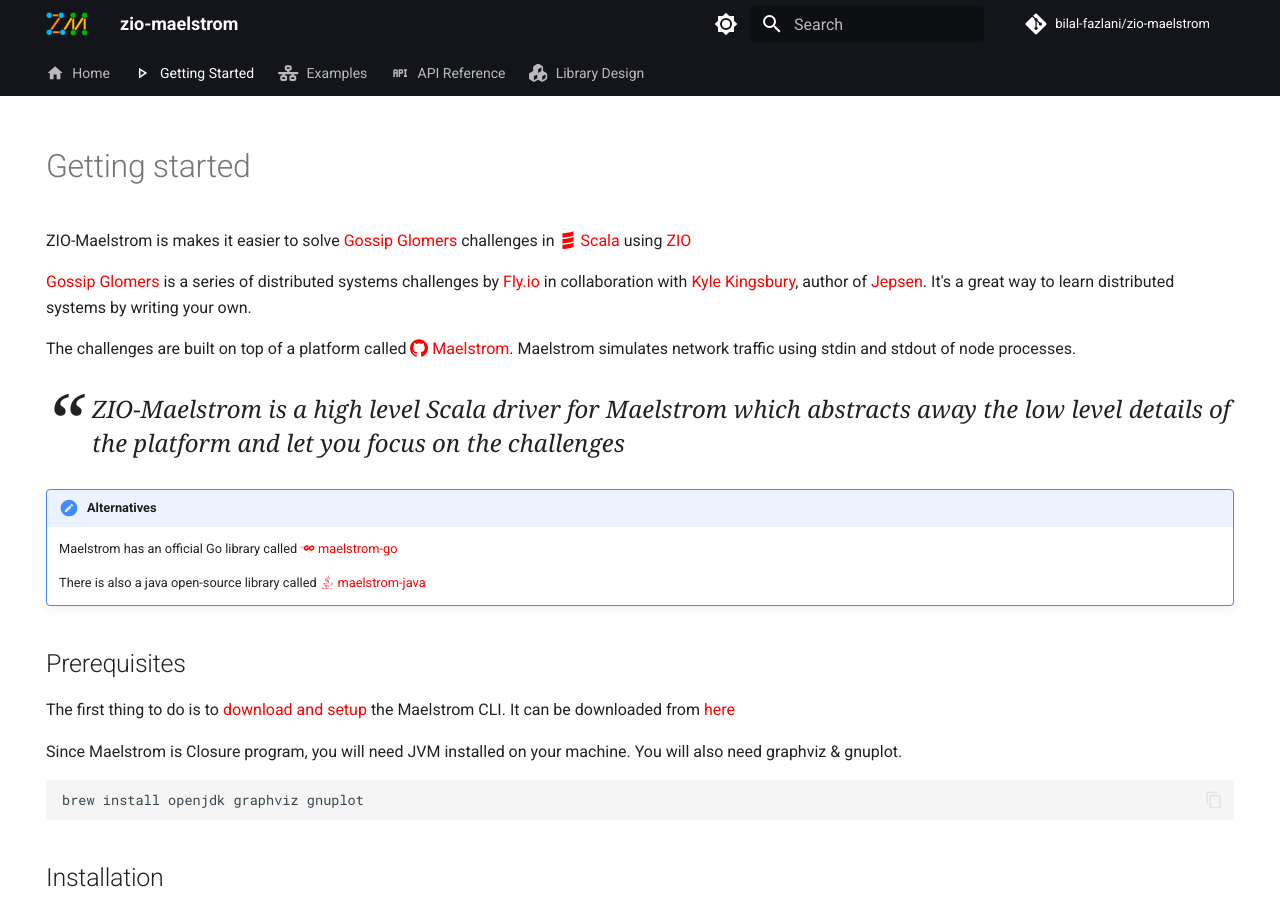
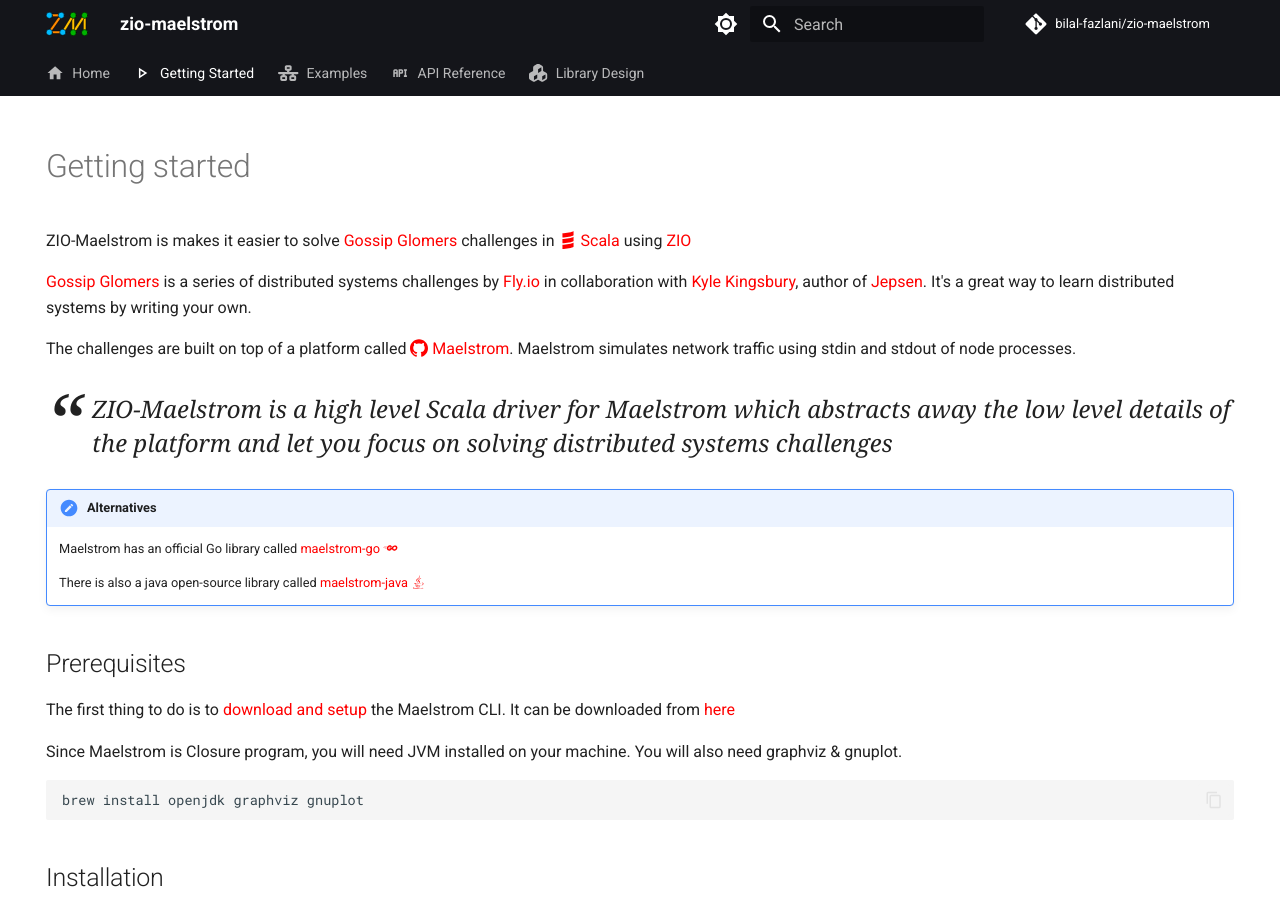
Before and after one commit to bilal-fazlani/zio-maelstrom, an MkDocs documentation site: the page built from docs/getting-started/index.md, in a window 1280 px wide and 900 px high. Built offline with MkDocs 1.6.1 and Material for MkDocs 9.7.7, drawn with Linux system fonts in a browser that asks for light colours; plug-ins that fetch from the network failed and are left out; comment, search, counter and statistics services are not loaded.

```diff
--- a/docs/getting-started/index.md
+++ b/docs/getting-started/index.md
@@ -16,14 +16,14 @@ The challenges are built on top of a platform called [:simple-github: Maelstrom]
 <div markdown="1" class="quote">
 <div markdown="1" class="quotation-mark">“</div>
 <div markdown="1" class="quote-content">
-ZIO-Maelstrom is a high level Scala driver for Maelstrom which abstracts away the low level details of the platform and let you focus on the challenges
+ZIO-Maelstrom is a high level Scala driver for Maelstrom which abstracts away the low level details of the platform and let you focus on solving distributed systems challenges
 </div>
 </div>
 
 !!! note "Alternatives"
-    Maelstrom has an official Go library called [:fontawesome-brands-golang: maelstrom-go](https://pkg.go.dev/github.com/jepsen-io/maelstrom/demo/go)
+    Maelstrom has an official Go library called [maelstrom-go :fontawesome-brands-golang:](https://pkg.go.dev/github.com/jepsen-io/maelstrom/demo/go)
 
-    There is also a java open-source library called [:fontawesome-brands-java: maelstrom-java](https://github.com/lant/maelstrom-java)
+    There is also a java open-source library called [maelstrom-java :fontawesome-brands-java:](https://github.com/lant/maelstrom-java)
 
 ## Prerequisites
 
```
Also changed, not shown: 2 other files.
